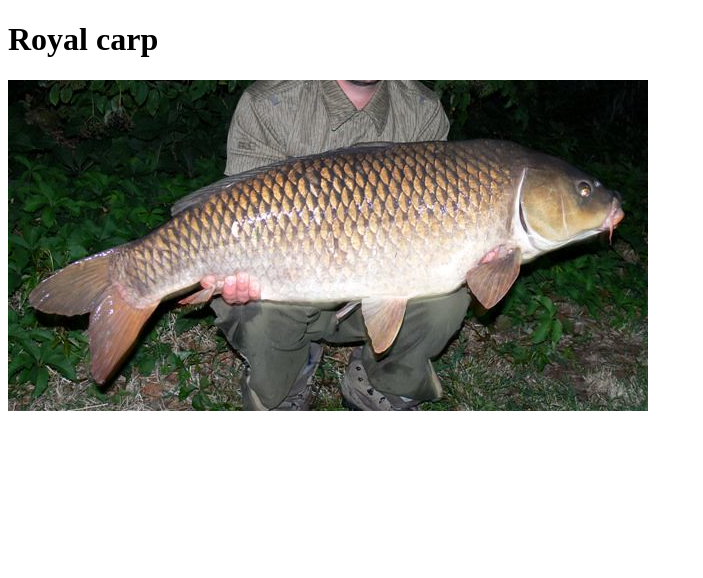
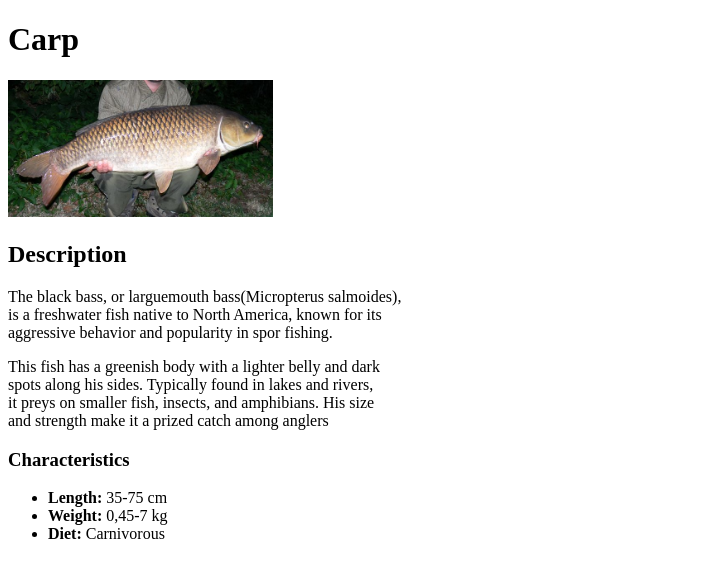
Before and after one commit to Jesusblan/andalucia-nature, a plain HTML site: page species/carp.html in a window 1280 px wide. Shown: the whole page, without its empty margins (0-703 px from the left). Drawn offline with Linux system fonts and the light colour scheme.

Commit message:
updated other fish files with new format from bass.html

```diff
--- a/species/carp.html
+++ b/species/carp.html
@@ -1,12 +1,26 @@
 <!DOCTYPE html>
-<html>
+<html lang="en">
 <head>
     <meta charset="UTF-8">
     <meta name="viewport" content="width=device-width, initial-scale=1.0">
-    <title>CARP nature</title>
+    <title>Carp nature</title>
 </head>
 <body>
-    <h1>Royal carp</h1>
-    <img src="./pics/carp.png"
+    <h1>Carp</h1>
+    <img src="./pics/carp.png" alt="Carp photo" height="21%" width="21%">
+    <h2>Description</h2>
+    <p>The black bass, or larguemouth bass(Micropterus salmoides),<br>
+         is a freshwater fish native to North America, known for its<br>
+        aggressive behavior and popularity in spor fishing.</p>
+    <p>This fish has a greenish body with a lighter belly and dark<br>
+        spots along his sides. Typically found in lakes and rivers, <br>
+        it preys on smaller fish, insects, and amphibians. His size<br>
+        and strength make it a prized catch among anglers</p>
+    <h3>Characteristics</h3>
+    <ul>
+        <li><strong>Length:</strong> 35-75 cm</li>
+        <li><strong>Weight:</strong> 0,45-7 kg</li>
+        <li><strong>Diet:</strong> Carnivorous</li>
+    </ul>
 </body>
 </html>
```
Also changed, not shown: species/catfish.html (+15 -1 lines).
